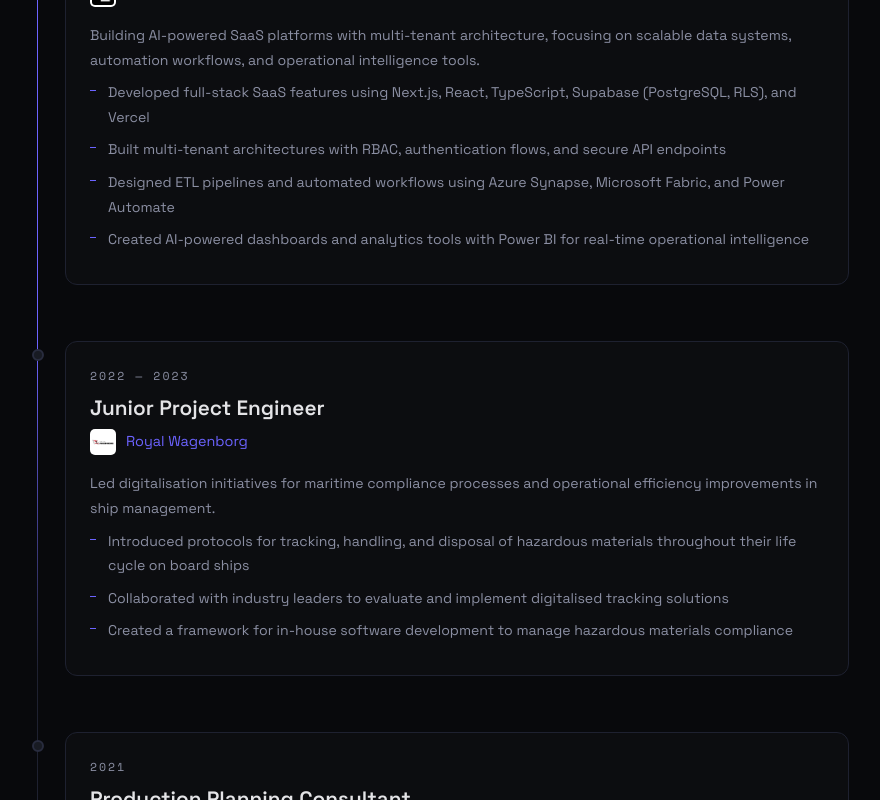
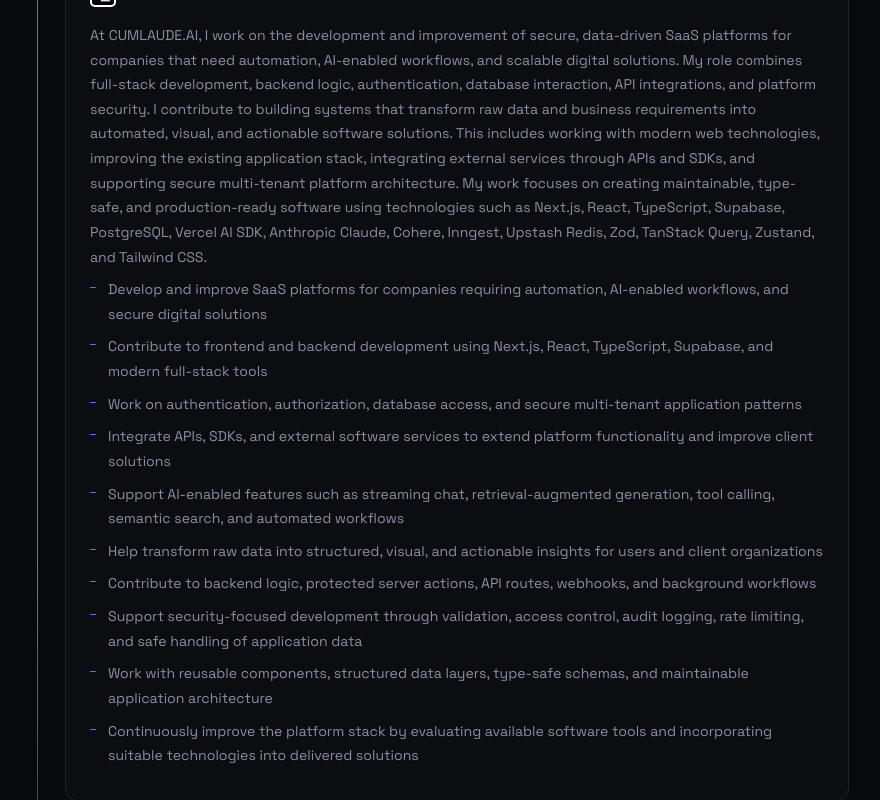
Before and after one commit to Lemonroyal28/portfolio, a Next.js app: page / in a window 1280 px wide. Shown: the part 1020-1820 px from the top of the page, without its empty margins (197-1077 px from the left). Built offline with nearby package versions, Linux system fonts and the light colour scheme.

Commit message:
content: expand CUMLAUDE.AI role with comprehensive technical description and 10 responsibilities

```diff
--- a/data/experience.ts
+++ b/data/experience.ts
@@ -15,12 +15,18 @@ export const experience: Experience[] = [
     company: 'CUMLAUDE.AI',
     companyUrl: 'https://cumlaude.ai',
     logo: '/assets/cumlaude.jpeg',
-    description: 'Building AI-powered SaaS platforms with multi-tenant architecture, focusing on scalable data systems, automation workflows, and operational intelligence tools.',
+    description: 'At CUMLAUDE.AI, I work on the development and improvement of secure, data-driven SaaS platforms for companies that need automation, AI-enabled workflows, and scalable digital solutions. My role combines full-stack development, backend logic, authentication, database interaction, API integrations, and platform security. I contribute to building systems that transform raw data and business requirements into automated, visual, and actionable software solutions. This includes working with modern web technologies, improving the existing application stack, integrating external services through APIs and SDKs, and supporting secure multi-tenant platform architecture. My work focuses on creating maintainable, type-safe, and production-ready software using technologies such as Next.js, React, TypeScript, Supabase, PostgreSQL, Vercel AI SDK, Anthropic Claude, Cohere, Inngest, Upstash Redis, Zod, TanStack Query, Zustand, and Tailwind CSS.',
     bulletPoints: [
-      'Developed full-stack SaaS features using Next.js, React, TypeScript, Supabase (PostgreSQL, RLS), and Vercel',
-      'Built multi-tenant architectures with RBAC, authentication flows, and secure API endpoints',
-      'Designed ETL pipelines and automated workflows using Azure Synapse, Microsoft Fabric, and Power Automate',
-      'Created AI-powered dashboards and analytics tools with Power BI for real-time operational intelligence',
+      'Develop and improve SaaS platforms for companies requiring automation, AI-enabled workflows, and secure digital solutions',
+      'Contribute to frontend and backend development using Next.js, React, TypeScript, Supabase, and modern full-stack tools',
+      'Work on authentication, authorization, database access, and secure multi-tenant application patterns',
+      'Integrate APIs, SDKs, and external software services to extend platform functionality and improve client solutions',
+      'Support AI-enabled features such as streaming chat, retrieval-augmented generation, tool calling, semantic search, and automated workflows',
+      'Help transform raw data into structured, visual, and actionable insights for users and client organizations',
+      'Contribute to backend logic, protected server actions, API routes, webhooks, and background workflows',
+      'Support security-focused development through validation, access control, audit logging, rate limiting, and safe handling of application data',
+      'Work with reusable components, structured data layers, type-safe schemas, and maintainable application architecture',
+      'Continuously improve the platform stack by evaluating available software tools and incorporating suitable technologies into delivered solutions',
     ],
   },
   {
```
